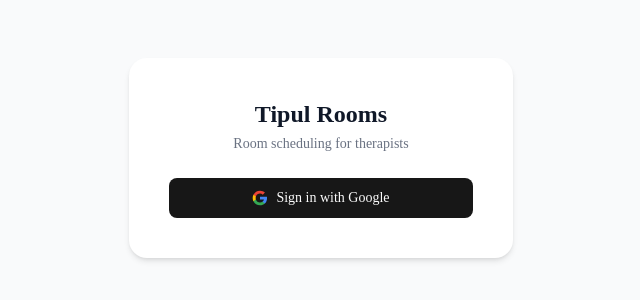
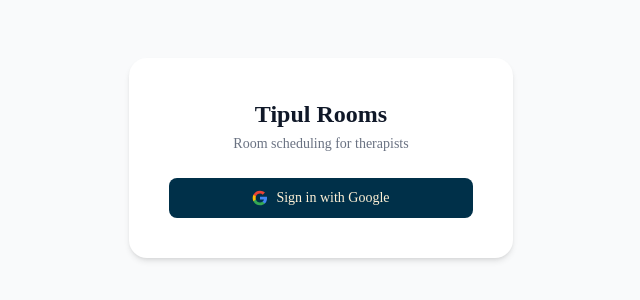
Before and after one commit to dorimedini/tipul-rooms, a Next.js app: page /login in a window 1280 px wide. Shown: the part 242-542 px from the top of the page, without its empty margins (319-959 px from the left). Built offline with nearby package versions, Linux system fonts and the light colour scheme.

Commit message:
change color pallete
Signed-off-by: Dori Medini <dori@starkware.co>

```diff
--- a/src/app/globals.css
+++ b/src/app/globals.css
@@ -49,38 +49,39 @@
 }
 
 :root {
-  --background: oklch(1 0 0);
-  --foreground: oklch(0.145 0 0);
-  --card: oklch(1 0 0);
-  --card-foreground: oklch(0.145 0 0);
-  --popover: oklch(1 0 0);
-  --popover-foreground: oklch(0.145 0 0);
-  --primary: oklch(0.205 0 0);
-  --primary-foreground: oklch(0.985 0 0);
-  --secondary: oklch(0.97 0 0);
-  --secondary-foreground: oklch(0.205 0 0);
-  --muted: oklch(0.97 0 0);
-  --muted-foreground: oklch(0.556 0 0);
-  --accent: oklch(0.97 0 0);
-  --accent-foreground: oklch(0.205 0 0);
-  --destructive: oklch(0.577 0.245 27.325);
-  --border: oklch(0.922 0 0);
-  --input: oklch(0.922 0 0);
-  --ring: oklch(0.708 0 0);
-  --chart-1: oklch(0.87 0 0);
-  --chart-2: oklch(0.556 0 0);
-  --chart-3: oklch(0.439 0 0);
-  --chart-4: oklch(0.371 0 0);
-  --chart-5: oklch(0.269 0 0);
+  /* Palette: #fdf0d5 cream · #003049 navy · #669bbc steel-blue · #c1121f red · #780000 dark-red */
+  --background: #fdf0d5;
+  --foreground: #003049;
+  --card: #fff8ee;
+  --card-foreground: #003049;
+  --popover: #fff8ee;
+  --popover-foreground: #003049;
+  --primary: #003049;
+  --primary-foreground: #fdf0d5;
+  --secondary: #ddeaf3;
+  --secondary-foreground: #003049;
+  --muted: #ede3c6;
+  --muted-foreground: #4e7080;
+  --accent: #669bbc;
+  --accent-foreground: #fdf0d5;
+  --destructive: #c1121f;
+  --border: #cebfa0;
+  --input: #cebfa0;
+  --ring: #669bbc;
+  --chart-1: #669bbc;
+  --chart-2: #003049;
+  --chart-3: #c1121f;
+  --chart-4: #780000;
+  --chart-5: #fdf0d5;
   --radius: 0.625rem;
-  --sidebar: oklch(0.985 0 0);
-  --sidebar-foreground: oklch(0.145 0 0);
-  --sidebar-primary: oklch(0.205 0 0);
-  --sidebar-primary-foreground: oklch(0.985 0 0);
-  --sidebar-accent: oklch(0.97 0 0);
-  --sidebar-accent-foreground: oklch(0.205 0 0);
-  --sidebar-border: oklch(0.922 0 0);
-  --sidebar-ring: oklch(0.708 0 0);
+  --sidebar: #003049;
+  --sidebar-foreground: #fdf0d5;
+  --sidebar-primary: #669bbc;
+  --sidebar-primary-foreground: #fdf0d5;
+  --sidebar-accent: #004a6e;
+  --sidebar-accent-foreground: #fdf0d5;
+  --sidebar-border: #004a6e;
+  --sidebar-ring: #669bbc;
 }
 
 .dark {
--- a/src/components/LocationsManager.tsx
+++ b/src/components/LocationsManager.tsx
@@ -154,7 +154,7 @@ export function LocationsManager({ open, onClose, onChanged }: Props) {
           {/* Locations list */}
           {locations.map(loc => (
             <div key={loc.id} className="border rounded-lg">
-              <div className="flex items-center justify-between px-4 py-2 bg-gray-50 rounded-t-lg">
+              <div className="flex items-center justify-between px-4 py-2 bg-muted rounded-t-lg">
                 <span className="font-medium text-sm">{loc.name}</span>
                 <div className="flex gap-2">
                   <Button size="sm" variant="outline" onClick={() => openAddRoom(loc.id)}>
@@ -225,7 +225,7 @@ export function LocationsManager({ open, onClose, onChanged }: Props) {
 
           {/* Room form (add or edit hours) */}
           {showRoomForm && (
-            <div className="border rounded-lg p-4 bg-blue-50 space-y-4">
+            <div className="border rounded-lg p-4 bg-secondary space-y-4">
               <div className="font-medium text-sm">
                 {editingRoomHours ? `Edit hours: ${editingRoomHours.name}` : "New room"}
               </div>
--- a/src/components/WeeklyCalendar.tsx
+++ b/src/components/WeeklyCalendar.tsx
@@ -231,23 +231,23 @@ export function WeeklyCalendar({
   const roomStyle = fitScreen ? {} : { minWidth: days.length * 100 };
 
   return (
-    <div className={`${fitScreen ? "w-full" : "overflow-x-auto"} border border-gray-200`}>
+    <div className={`${fitScreen ? "w-full" : "overflow-x-auto"} border border-border`}>
       {/* Header */}
       <div className="flex" style={outerStyle}>
         <div className={gutterClass} />
         {rooms.map(room => (
-          <div key={room.id} className="flex-1 min-w-0 border-l border-gray-200" style={roomStyle}>
-            <div className={`font-semibold text-gray-500 text-center py-1 border-b bg-white sticky top-0 z-10 truncate px-1 ${fitScreen ? "text-[10px]" : "text-xs"}`}>
+          <div key={room.id} className="flex-1 min-w-0 border-l border-border" style={roomStyle}>
+            <div className={`font-semibold text-muted-foreground text-center py-1 border-b bg-background sticky top-0 z-10 truncate px-1 ${fitScreen ? "text-[10px]" : "text-xs"}`}>
               {room.name}
             </div>
             <div
-              className="grid text-center sticky top-6 z-10 bg-white border-b"
+              className="grid text-center sticky top-6 z-10 bg-background border-b"
               style={{ gridTemplateColumns: `repeat(${days.length}, minmax(0, 1fr))` }}
             >
               {days.map(day => (
                 <div
                   key={day.toISOString()}
-                  className={`border-r last:border-r-0 ${isSameDay(day, new Date()) ? "bg-blue-50 text-blue-700 font-semibold" : "text-gray-500"} ${fitScreen ? "py-0.5" : "py-1 text-xs"}`}
+                  className={`border-r last:border-r-0 ${isSameDay(day, new Date()) ? "bg-[#669bbc]/20 text-[#003049] font-semibold" : "text-muted-foreground"} ${fitScreen ? "py-0.5" : "py-1 text-xs"}`}
                 >
                   {fitScreen ? (
                     <div className="flex flex-col items-center leading-none">
@@ -272,7 +272,7 @@ export function WeeklyCalendar({
             return (
               <div
                 key={label}
-                className={`absolute text-gray-400 -translate-y-2 ${fitScreen ? "right-0.5 text-[9px]" : "right-1 text-xs"}`}
+                className={`absolute text-muted-foreground -translate-y-2 ${fitScreen ? "right-0.5 text-[9px]" : "right-1 text-xs"}`}
                 style={{ top }}
               >
                 {fitScreen || slotHeight <= 10 ? shortHour(label) : label}
@@ -284,7 +284,7 @@ export function WeeklyCalendar({
         {rooms.map(room => (
           <div
             key={room.id}
-            className="flex-1 min-w-0 grid border-l border-gray-200"
+            className="flex-1 min-w-0 grid border-l border-border"
             style={{ gridTemplateColumns: `repeat(${days.length}, minmax(0, 1fr))` }}
           >
             {days.map(day => {
@@ -320,12 +320,12 @@ export function WeeklyCalendar({
                 >
                   {timeLabels.map(label => {
                     const top = ((timeToMinutes(label) - DAY_START) / 15) * slotHeight;
-                    return <div key={label} className="absolute w-full border-t border-gray-100" style={{ top }} />;
+                    return <div key={label} className="absolute w-full border-t border-border/40" style={{ top }} />;
                   })}
 
                   {cellDrag && (
                     <div
-                      className="absolute left-0.5 right-0.5 rounded border-2 border-blue-400 bg-blue-100 opacity-70 z-20 pointer-events-none"
+                      className="absolute left-0.5 right-0.5 rounded border-2 border-[#c1121f] bg-[#c1121f]/15 opacity-80 z-20 pointer-events-none"
                       style={{ top: previewTop, height: previewHeight }}
                     />
                   )}
```
Also changed, not shown: src/components/ScheduleApp.tsx (+30 -23 lines).
